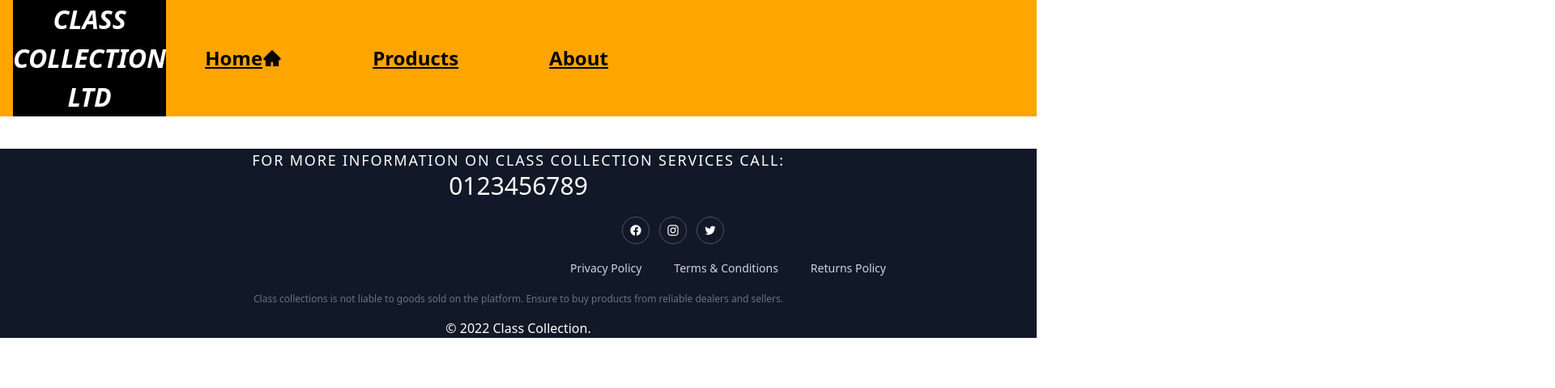
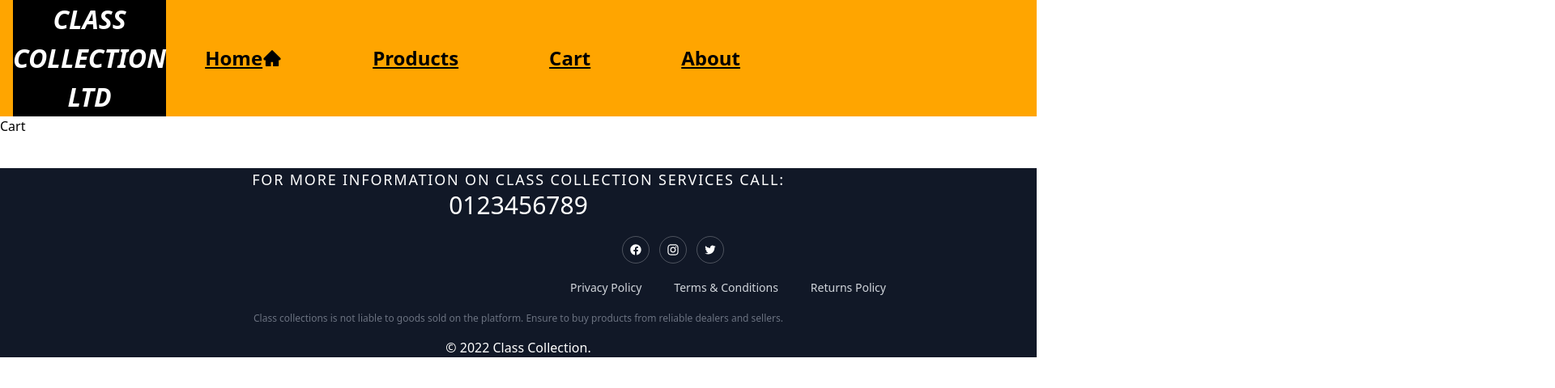
Before and after one commit to titusmuteti/react-app-frontend, a React (Create React App) app: page /cart in a window 1280 px wide. Shown: the top 480 px of the page at 81% size, 1920 px wide, since content can reach past the window. Built offline with nearby package versions, Linux system fonts and the light colour scheme.

Commit message:
creating cart component

```diff
--- a/src/App.js
+++ b/src/App.js
@@ -4,6 +4,7 @@ import Home from "./Components/pages/Home";
 import About from "./Components/pages/About";
 import Products from "./Components/pages/Products";
 import Footer from "./Components/Footer";
+import Cart from "./Components/pages/Cart";
 
 function App() {
   return (
@@ -19,6 +20,10 @@ function App() {
           <Products />
         </Route>
 
+        <Route exact path={"/cart"}>
+          <Cart />
+        </Route>
+
         <Route exact path={"/about"}>
           <About />
         </Route>
--- a/src/Components/NavBar.js
+++ b/src/Components/NavBar.js
@@ -17,6 +17,10 @@ const NavBar = () => {
             </li>
 
             <li>
+                <a href='/cart'>Cart</a>
+            </li>
+
+            <li>
                 <a href='/about'>About</a>
             </li>
         </ul>
--- a/src/Components/ProductCard.js
+++ b/src/Components/ProductCard.js
@@ -5,7 +5,10 @@ import { AiFillHeart, AiOutlineShoppingCart, AiOutlineDelete} from "react-icons/
 const ProductCard = ({product}) => {
 
   const handleClick = () => {
+    alert (`${product.title} successfully added to cart`)
+  }
 
+  const handleLike = () => {
   }
 
   return (
@@ -28,7 +31,7 @@ const ProductCard = ({product}) => {
       </div>
 
     <div className='px-2 pt-4'>
-        <span className='inline-block px-3 py-1 pl-10'><AiFillHeart className='text-white text-4xl'/></span>
+        <span className='inline-block px-3 py-1 pl-10'><AiFillHeart className='text-red-600 text-4xl' onClick={handleLike}/></span>
         <span className='inline-block px-3 py-1 pl-10' onClick={handleClick}><AiOutlineShoppingCart className='text-black text-4xl'/></span>
         <span className='inline-block px-3 py-1 pl-10'><AiOutlineDelete className='text-black text-4xl'/></span>
       </div>
--- /dev/null
+++ b/src/Components/pages/Cart.js
@@ -0,0 +1,9 @@
+import React from 'react'
+
+const Cart = () => {
+  return (
+    <div>Cart</div>
+  )
+}
+
+export default Cart
--- a/src/Components/pages/Products.js
+++ b/src/Components/pages/Products.js
@@ -1,15 +1,9 @@
 import React, { useEffect, useState } from 'react'
 import ProductCollection from '../ProductCollection';
-import SelectedProducts from '../SelectedProducts';
 
 const Products = () => {
 const [productsList, setProductsList] = useState([]);
-const [cartCollection, setCatCollection] = useState([]);
 
-const addToCart = (product) => {
-  const newCollection = cartCollection.filter((card) => card != product)
-  setCatCollection([...newCollection, product])
-}
 
 useEffect(()=> {
   fetch("https://fierce-ridge-31455.herokuapp.com/products")
@@ -20,8 +14,7 @@ useEffect(()=> {
 })
   return (
     <>
-    <SelectedProducts listedProducts={cartCollection} />
-    <ProductCollection products={productsList} action={addToCart} />
+    <ProductCollection products={productsList}  />
     </>
   )
 }
```
